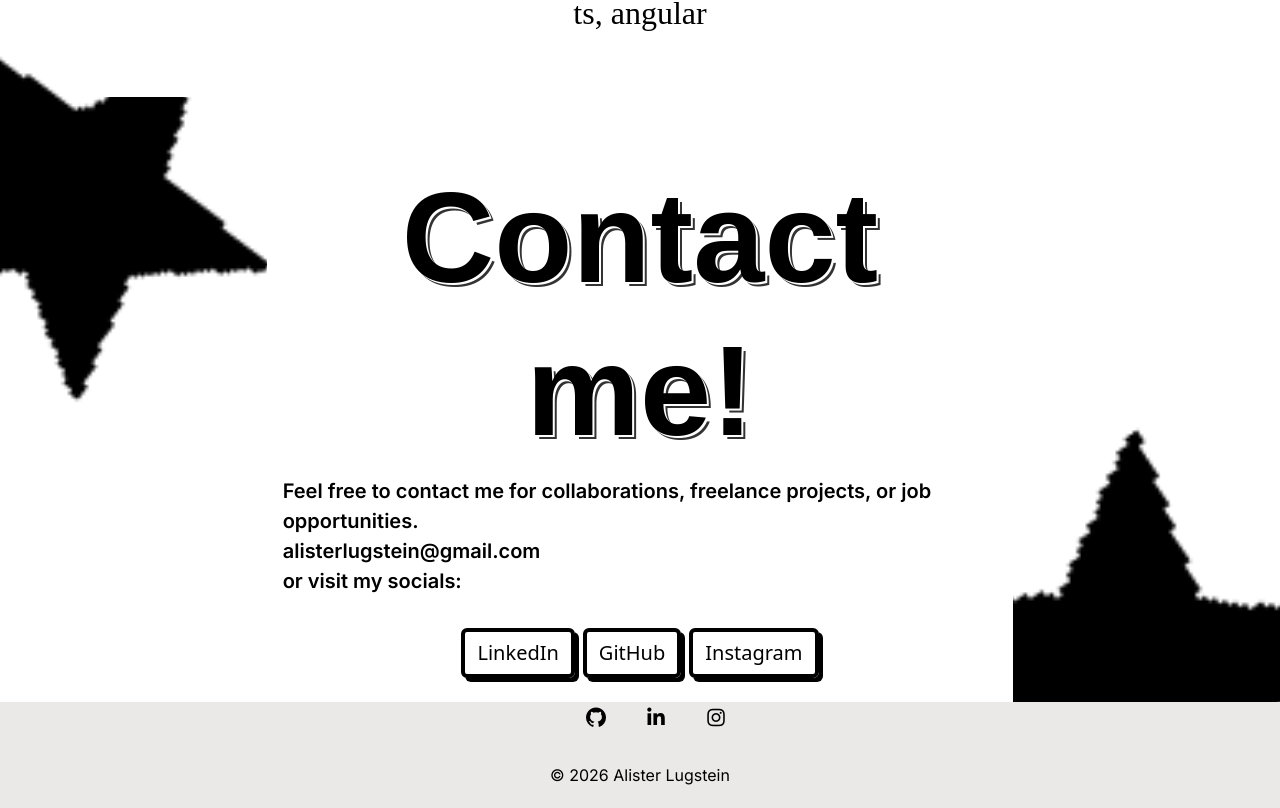
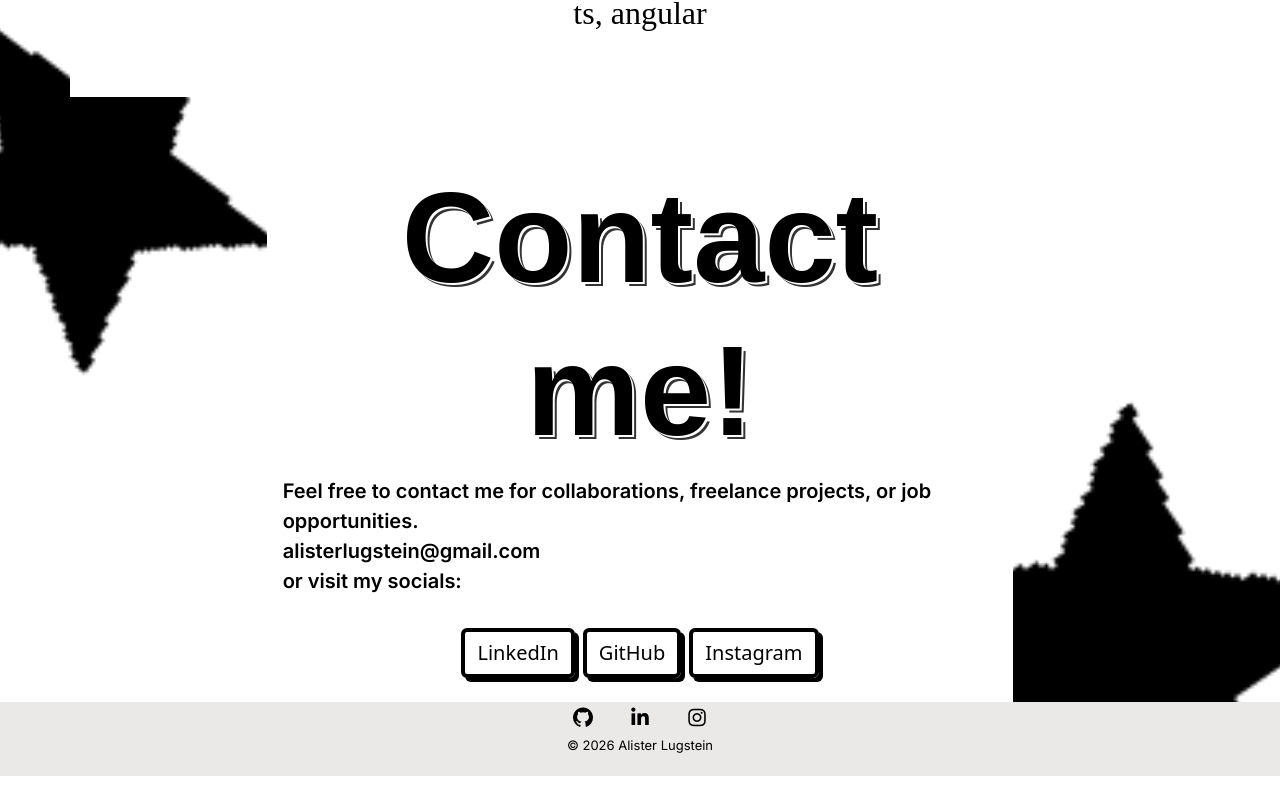
Before and after one commit to alisterlu-creator/My_Portfolio, an Angular app: page / in a window 1280 px wide. Shown: the part 1731-2539 px from the top of the page. After the commit the page ends 2507 px from the top, so only its background shows below. Built offline with nearby package versions, Linux system fonts and the light colour scheme; a web font is replaced by a local one.

Commit message:
centers icons in footer and makes everything smaller

```diff
--- a/src/app/footer/footer.css
+++ b/src/app/footer/footer.css
@@ -2,30 +2,37 @@ footer {
     padding: 5px 0;
     text-align: center;
     background-color: rgb(235, 232, 232);
+
 }
 
 footer .footer-container{
     display: flex;
     flex-direction: column;
     align-items: center;
+
 }
 
 footer ul {
-    margin-bottom: 32px;
+    display:flex;
+    margin: 0;
+    padding: 0;
     flex-wrap:nowrap;
     justify-content: center;
     list-style: none;
-    gap: 5px;
+    gap: 2px;
+
 }
 
 footer li {
     padding: 0 15px;
+
 }
 
 footer a {
     font-size: 16px;
     font-weight: 400;
     color: black;
+
 }
 
 footer i {
@@ -36,4 +43,11 @@ footer i {
 
 footer p {
     text-align: center;
+    width: 100%;
 }
+
+.copyright {
+    font-size: 13px ;
+    text-align: center;
+    margin-top: 5px;
+}
--- a/src/app/footer/footer.html
+++ b/src/app/footer/footer.html
@@ -19,6 +19,6 @@
       </li>
     </ul>
     <!-- Copyright-->
-    <p>&copy; 2026 Alister Lugstein</p>
+    <p class="copyright">&copy; 2026 Alister Lugstein</p>
   </section>
 </footer>
```
